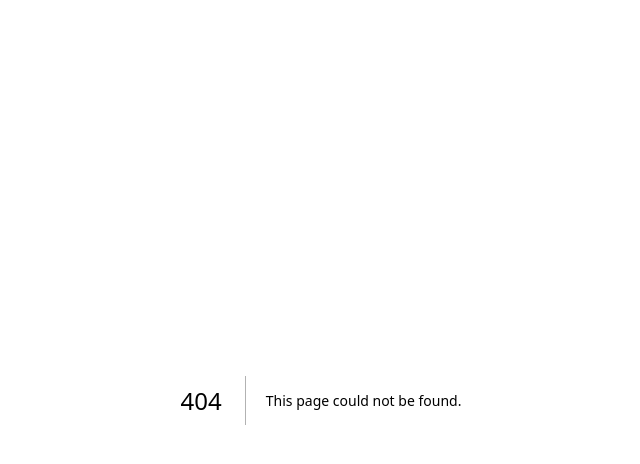
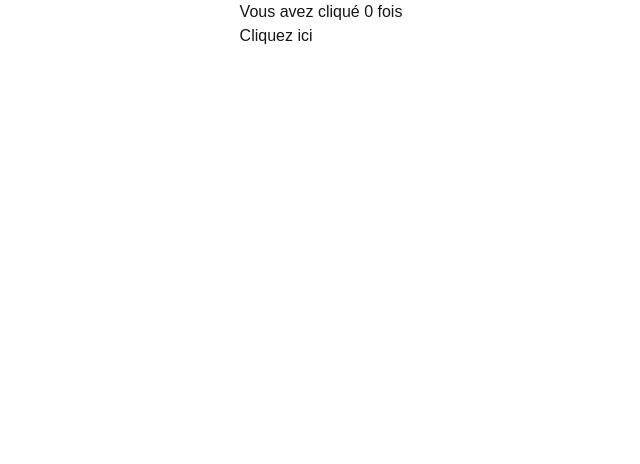
Before and after one commit to prof-moevus/nextjs_demo01, a Next.js app: page /exemples/e3-useEffect in a window 1280 px wide. Before the commit this address had no page. Shown: the top 464 px of the page, without its empty margins (319-959 px from the left). Built offline with nearby package versions, Linux system fonts and the light colour scheme.

Commit message:
Add exemple 3

```diff
--- /dev/null
+++ b/src/app/exemples/e3-useEffect/page.js
@@ -0,0 +1,37 @@
+'use client'
+import { useEffect, useState } from 'react';
+
+function ExempleCycleDeVie() {
+  const [count, setCount] = useState(0);
+
+  // Similaire à componentDidMount et componentDidUpdate
+  useEffect(() => {
+    console.log('Le composant a été monté ou mis à jour');
+
+    // Similaire à componentWillUnmount
+    return () => {
+      console.log('Le composant va être démonté');
+    };
+  });
+
+  // Similaire à componentDidMount uniquement
+  useEffect(() => {
+    console.log('Le composant a été monté');
+  }, []);
+
+  // S'exécute uniquement lorsque count change
+  useEffect(() => {
+    console.log(`La valeur de count a changé : ${count}`);
+  }, [count]);
+
+  return (
+    <div>
+      <p>Vous avez cliqué {count} fois</p>
+      <button onClick={() => setCount(count + 1)}>
+        Cliquez ici
+      </button>
+    </div>
+  );
+}
+
+export default ExempleCycleDeVie;
--- a/src/app/exemples/page.js
+++ b/src/app/exemples/page.js
@@ -10,7 +10,7 @@ export default function Contacts() {
             <ul className="text-xl text-emerald-300 w-1/2">
                 <li><a href="/exemples/e1-states">Exemple states</a></li>
                 <li><a href="/exemples/e2-liste-items">Exemple liste d'objets</a></li>
-
+                <li><a href="/exemples/e3-useEffect">Exemple du hook useEffect()</a></li>
             </ul>
         </>
     )
```
